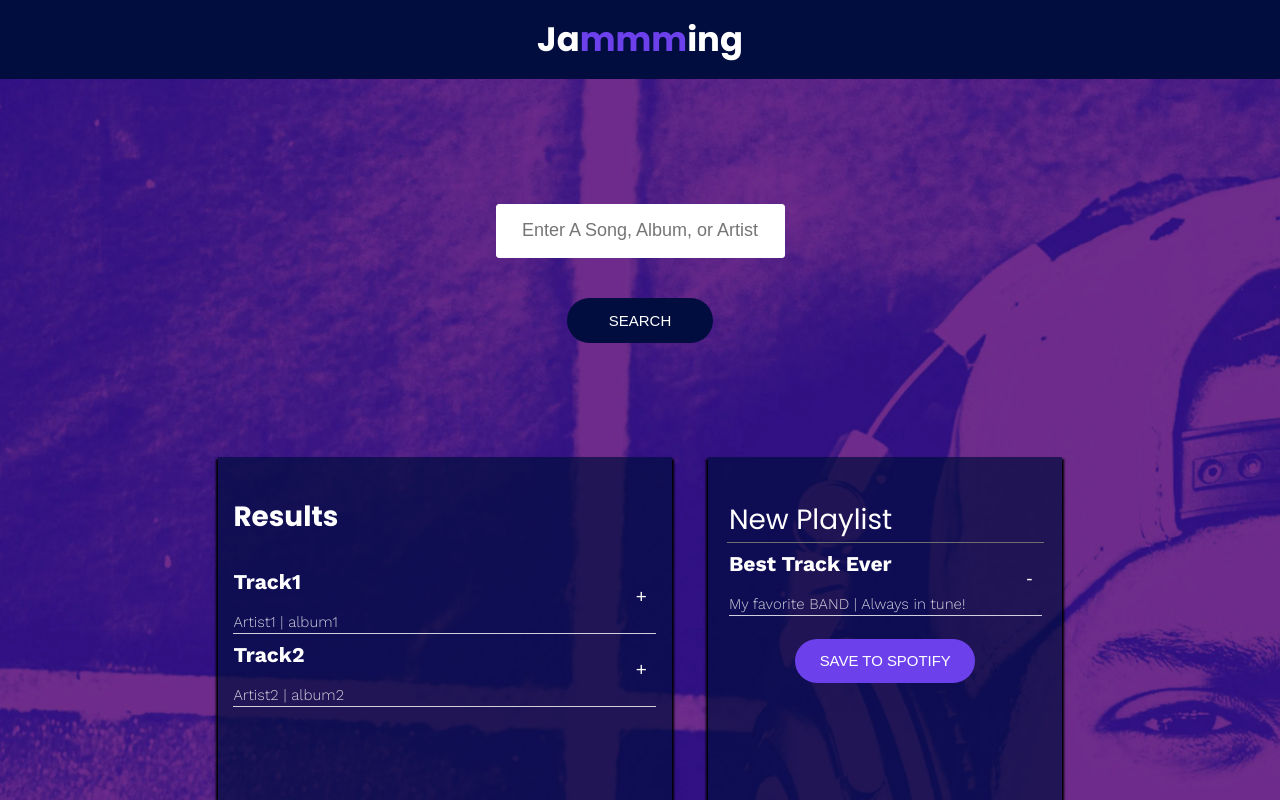
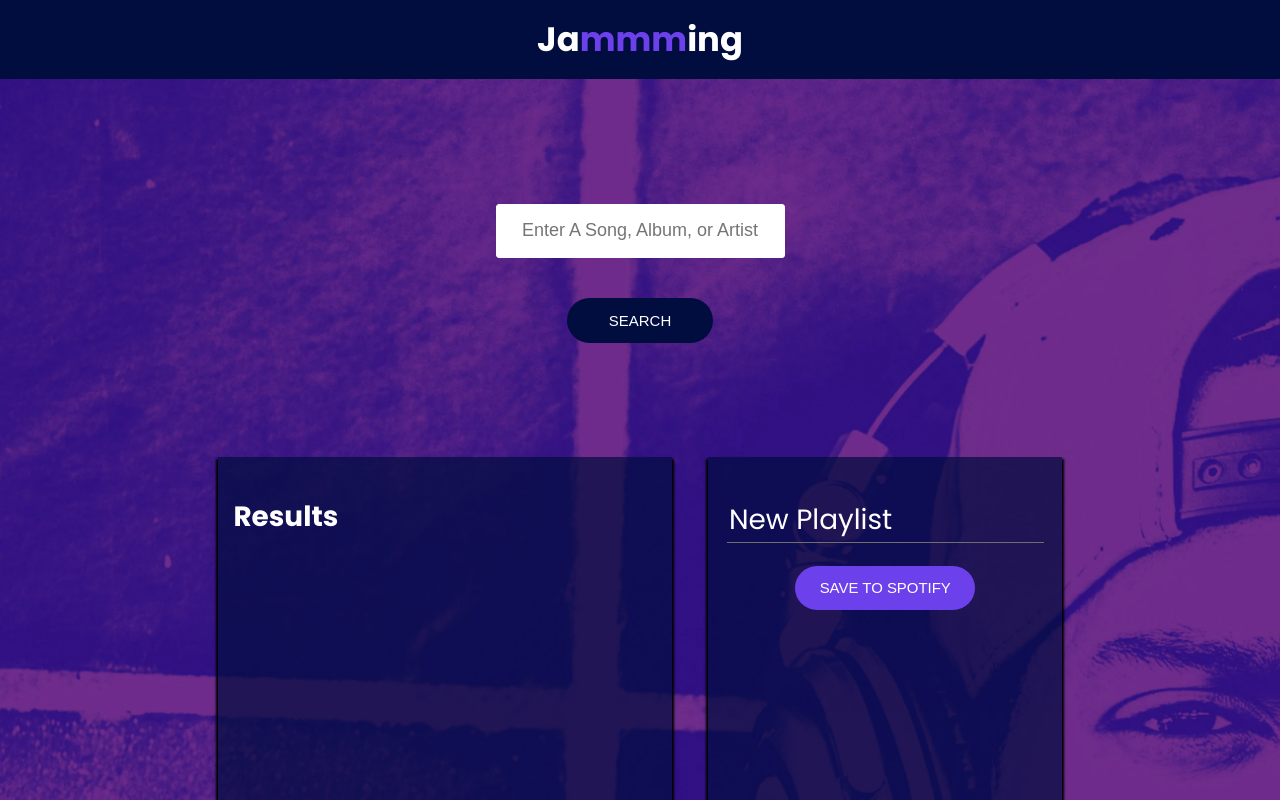
Before and after one commit to r-janovskis/jamming, a React (Create React App) app: page / in a window 1280 px wide. Shown: the top 800 px of the page. Built offline with nearby package versions, Linux system fonts and the light colour scheme.

Commit message:
Cleaned up default tracks to show up as placeholders and commented out debug lines in Spotify.js

```diff
--- a/src/Components/App/App.js
+++ b/src/Components/App/App.js
@@ -6,34 +6,7 @@ import Playlist from "../Playlist/Playlist";
 import Spotify from "../../util/Spotify";
 
 function App() {
-  const searchTracks = [
-    {
-      id: 1,
-      name: "Track1",
-      artist: "Artist1",
-      album: "album1",
-      uri: "abc",
-    },
-    {
-      id: 2,
-      name: "Track2",
-      artist: "Artist2",
-      album: "album2",
-      uri: "ijk",
-    },
-  ];
-
-  const playlistTracks = [
-    {
-      id: 57,
-      name: "Best Track Ever",
-      artist: "My favorite BAND",
-      album: "Always in tune!",
-      uri: "xwz",
-    },
-  ];
-
-  const [playlist, setPlaylist] = useState(playlistTracks);
+  const [playlist, setPlaylist] = useState([]);
   const addTrack = (track) => {
     // Check if track's ID is already in playlist
     if (playlist.find((song) => song.id === track.id)) {
@@ -53,7 +26,7 @@ function App() {
     setPlaylistName(name);
   };
 
-  const [searchResults, setSearchResults] = useState(searchTracks);
+  const [searchResults, setSearchResults] = useState([]);
 
   const savePlaylist = () => {
     const trackURIs = playlist.map((track) => track.uri);
--- a/src/util/Spotify.js
+++ b/src/util/Spotify.js
@@ -7,7 +7,7 @@ const redirectURI = "http://localhost:3000/";
 const Spotify = {
   getAccessToken() {
     if (accessToken) {
-      console.log("Token already in system");
+      //console.log("Token already in system");
       return accessToken;
     }
     const url = window.location.href;
@@ -26,7 +26,7 @@ const Spotify = {
         alert("Token expired!");
       }, expirationTime * 1000);
       window.history.pushState("Access Token", null, "/");
-      console.log("New token set");
+      //console.log("New token set");
       return accessToken;
     } else {
       window.location = `https://accounts.spotify.com/authorize?client_id=${applicationID}&response_type=token&scope=playlist-modify-public&redirect_uri=${redirectURI}`;
@@ -42,7 +42,7 @@ const Spotify = {
 
     const localAccessToken = Spotify.getAccessToken();
 
-    console.log(`Local Access token used in fetch: ${localAccessToken}`);
+    //console.log(`Local Access token used in fetch: ${localAccessToken}`);
 
     try {
       const response = await fetch(
```
